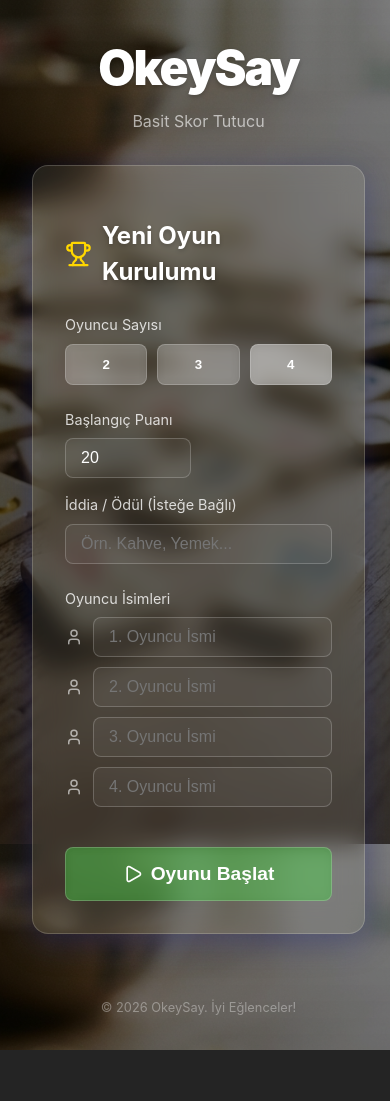
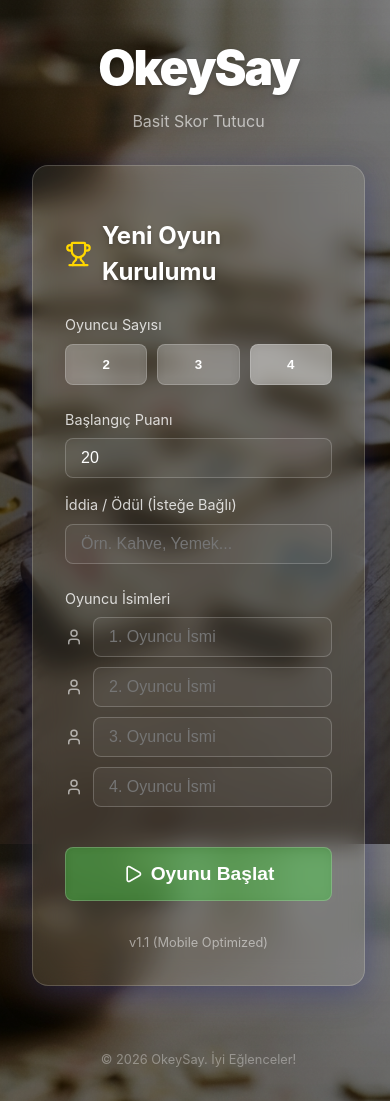
Before and after one commit to Mahzuni/okey.say, a React (Vite) app: page / in a window 390 px wide. Before the commit the page ends 1050 px from the top, so only its background shows below. Built offline with nearby package versions, Linux system fonts and the light colour scheme.

Commit message:
Fix mobile layout wrapping and add version footer

```diff
--- a/src/components/GameSetup.jsx
+++ b/src/components/GameSetup.jsx
@@ -65,9 +65,9 @@ const GameSetup = ({ onStartGame }) => {
                     </div>
                 </div>
 
-                {/* Row 2: Config Points & Stake - Stacked on mobile, Grid on wide */}
-                <div style={{ display: 'grid', gridTemplateColumns: '1fr 1fr', gap: '1rem' }}>
-                    <div style={{ gridColumn: 'span 1' }}>
+                {/* Row 2: Config Points & Stake - Flex with wrap for mobile stacking */}
+                <div style={{ display: 'flex', flexWrap: 'wrap', gap: '1rem' }}>
+                    <div style={{ flex: '1 1 180px' }}>
                         <label style={{ display: 'block', marginBottom: '0.5rem', fontSize: '0.9rem', opacity: 0.8 }}>Başlangıç Puanı</label>
                         <input
                             type="number"
@@ -79,11 +79,7 @@ const GameSetup = ({ onStartGame }) => {
                         />
                     </div>
 
-                    {/* Stake spans full width if text is long, but let's make it span 2 on mobile via flex/grid tricks or just keep simple.
-                 User said it was "too wide". Grid 1fr 1fr splits it nicely.
-                 But Stake might need more space. Let's make Starting Points small, Stake large.
-             */}
-                    <div style={{ gridColumn: 'span 2' }}>
+                    <div style={{ flex: '2 1 250px' }}>
                         <label style={{ display: 'block', marginBottom: '0.5rem', fontSize: '0.9rem', opacity: 0.8 }}>İddia / Ödül (İsteğe Bağlı)</label>
                         <input
                             type="text"
@@ -123,6 +119,10 @@ const GameSetup = ({ onStartGame }) => {
                 </button>
 
             </form>
+
+            <div style={{ marginTop: '2rem', fontSize: '0.8rem', opacity: 0.5, textAlign: 'center' }}>
+                v1.1 (Mobile Optimized)
+            </div>
         </div>
     );
 };
```
